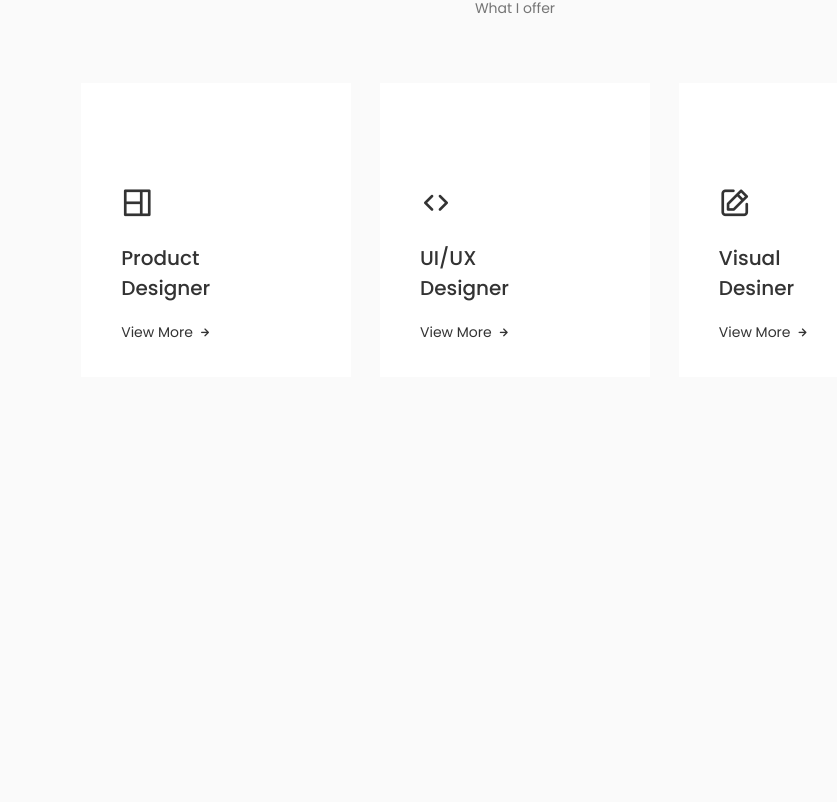
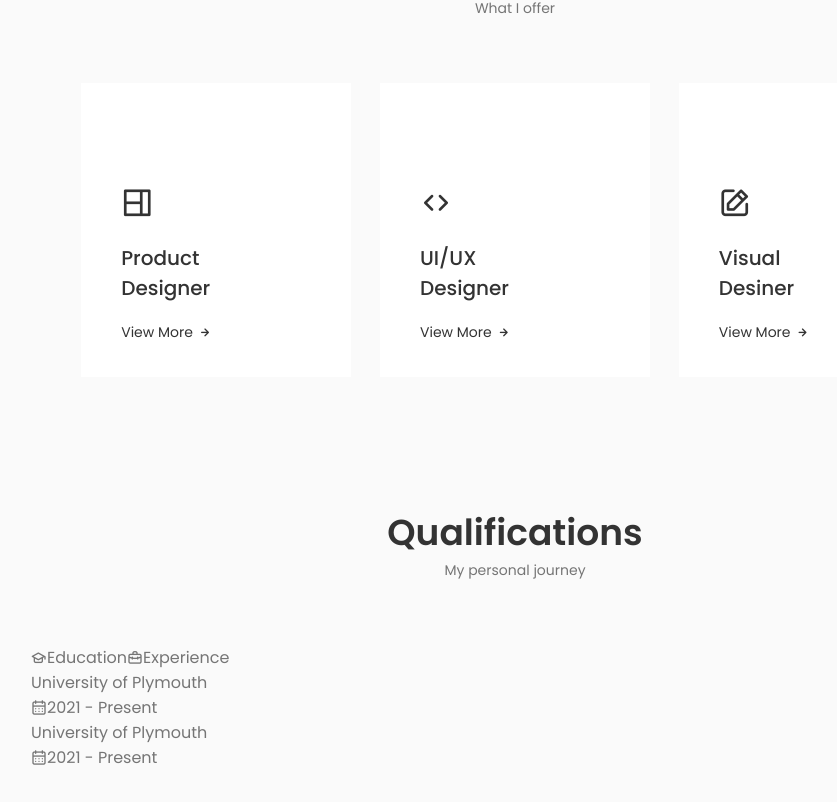
Before and after one commit to Nelithhh/Nelith-Portfolio, a React (Vite) app: page / in a window 1280 px wide. Shown: the part 2040-2842 px from the top of the page, without its empty margins (125-962 px from the left). Before the commit the page ends 2449 px from the top, so only its background shows below. Built offline with nearby package versions, Linux system fonts and the light colour scheme.

Commit message:
Qualificati9on component

```diff
--- a/src/App.jsx
+++ b/src/App.jsx
@@ -5,6 +5,7 @@ import Home from './components/home/Home';
 import About from './components/about/About';
 import Skills from './components/skills/Skills';
 import Services from './components/services/Services';
+import Qualifications from './components/qualifications/Qualifications';
 
 function App() {
 
@@ -17,6 +18,7 @@ function App() {
         <About />
         <Skills />
         <Services />
+        <Qualifications />
       </main>
     </>
   )
--- /dev/null
+++ b/src/components/qualifications/Qualifications.jsx
@@ -0,0 +1,68 @@
+import React from 'react'
+
+function Qualifications() {
+  return (
+    <section className="qualification section">
+        <h2 className="section__title">Qualifications</h2>
+        <span className="section__subtitle">My personal journey</span>
+
+        <div className="qualification__container container">
+            <div className="qualification__tabs">
+                <div className="qualification__button qualification__active button--flex">
+                    <i className="uil uil-graduation-cap qualification__icon"></i>
+                    Education
+                </div>
+
+                <div className="qualification__button button--flex">
+                    <i className="uil uil-briefcase-alt qualification__icon"></i>
+                    Experience
+                </div>
+            </div>
+
+        <div className="qualification__sections">
+            <div className="qualification__content">
+                <div className="qualification__data">
+                    <div>
+                        <h3 className="qualification__title"></h3>
+                        <span className="qualification__subtitle">
+                            University of Plymouth
+                        </span>
+                        <div className="qualification__calender">
+                            <i className="uil uil-calendar-alt"></i>
+                            2021 - Present
+                        </div>
+                    </div>
+
+                    <div>
+                        <span className="qualification__rounder"></span>
+                        <div className="qualification__line"></div>
+                    </div>
+                </div>
+
+                <div className="qualification__data">
+                    <div></div>
+
+                    <div>
+                        <span className="qualification__rounder"></span>
+                        <span className="qualification__line"></span>
+                    </div>
+
+                    <div>
+                        <h3 className="qualification__title"></h3>
+                        <span className="qualification__subtitle">
+                            University of Plymouth
+                        </span>
+                        <div className="qualification__calender">
+                            <i className="uil uil-calendar-alt"></i>
+                            2021 - Present
+                        </div>
+                    </div>
+                </div>
+            </div>
+        </div>
+        </div>
+    </section>
+  )
+}
+
+export default Qualifications
```
Also changed, not shown: src/components/qualifications/Qualifications.css (added).
